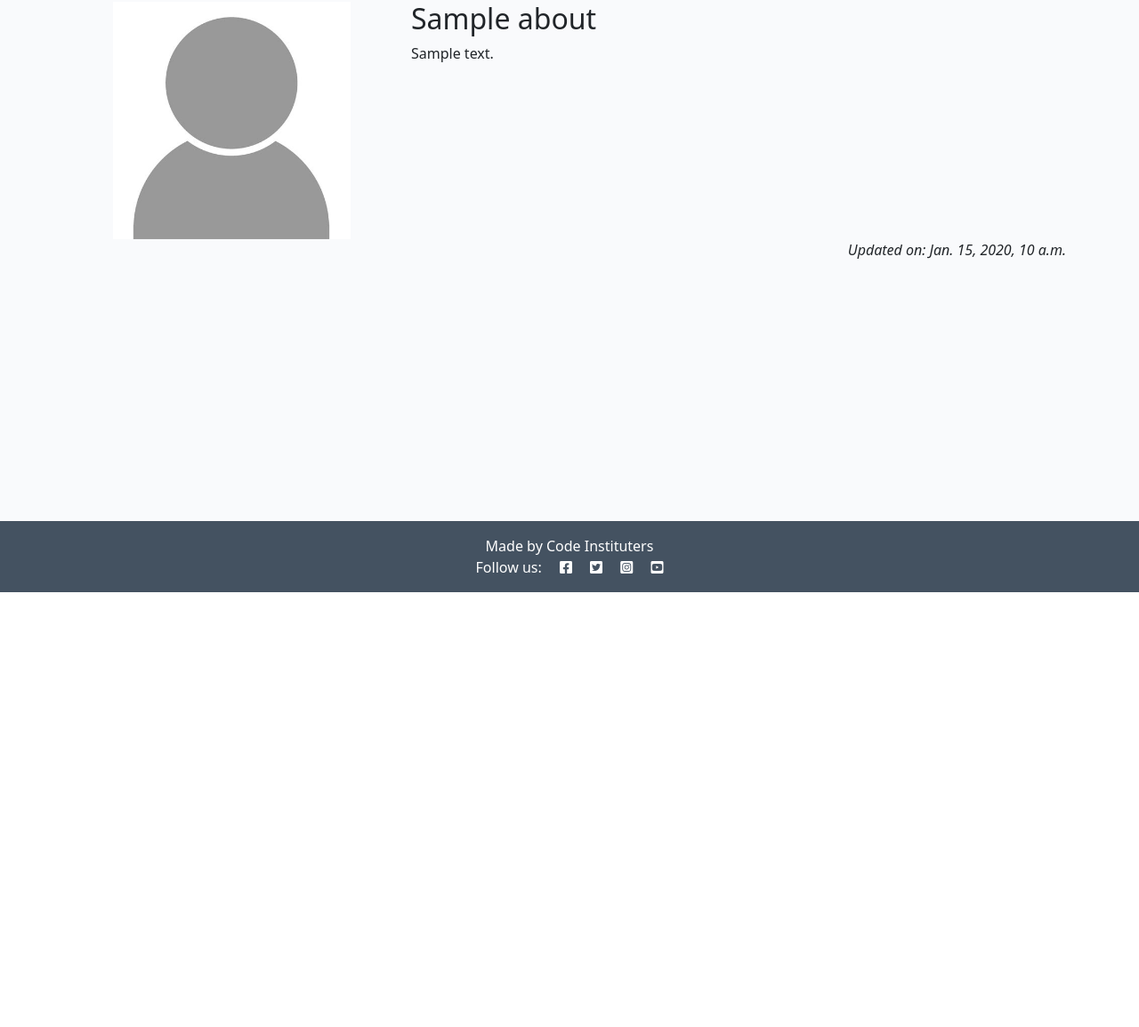
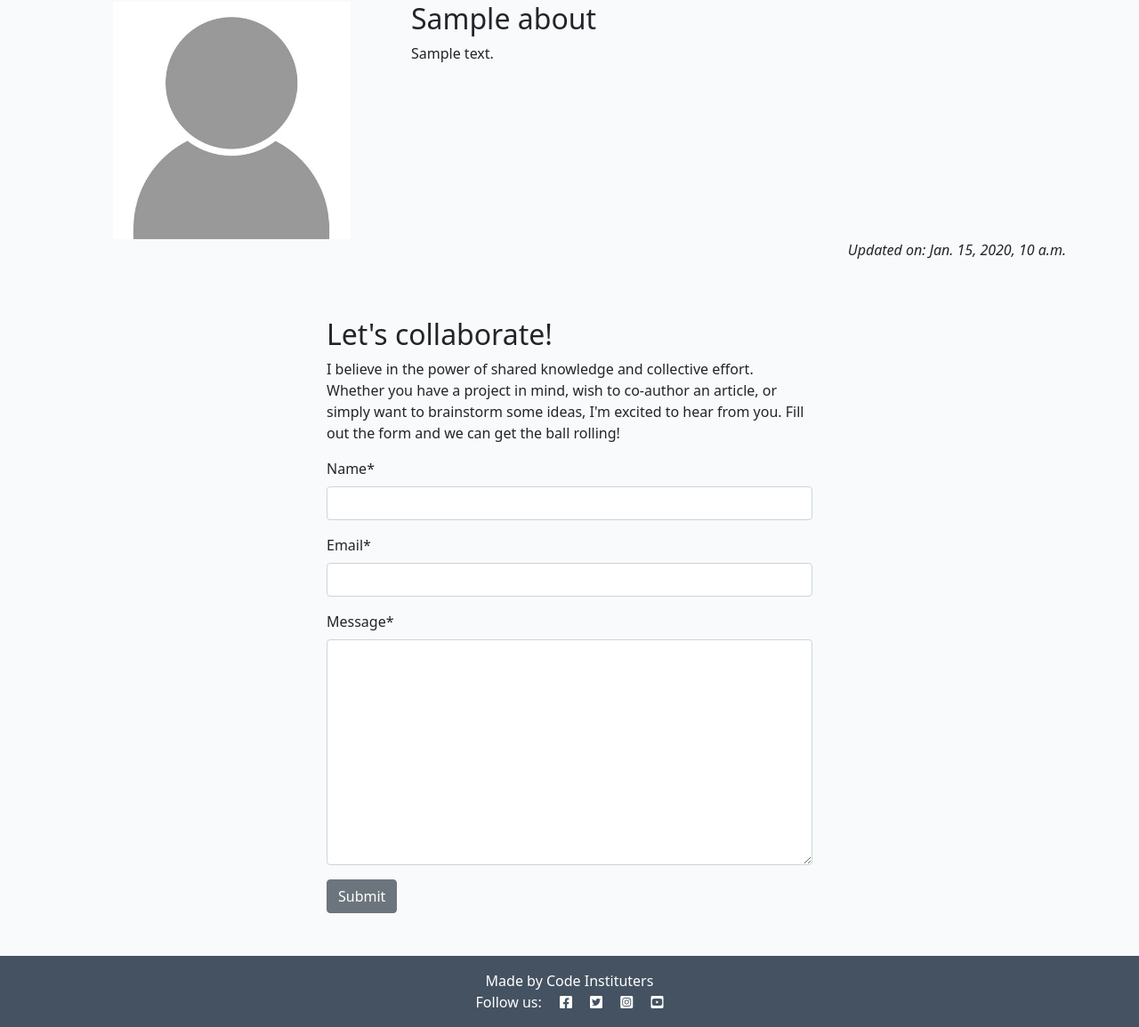
Before and after one commit to andreidrobota/djangoproject2, a Django app: page /about/ in a window 1280 px wide. Shown: the part 134-1289 px from the top of the page at 89% size. Before the commit the page ends 800 px from the top, so only its background shows below. Run offline with Django 5.2, Linux system fonts and the light colour scheme; tables that the repository leaves empty hold one stand-in row (values such as "Sample post"); some libraries are stand-ins or nearby versions.

Commit message:
Add Collaboration form

```diff
--- /dev/null
+++ b/about/forms.py
@@ -0,0 +1,8 @@
+from .models import CollaborateRequest
+from django import forms
+
+
+class CollaborateForm(forms.ModelForm):
+    class Meta:
+        model = CollaborateRequest
+        fields = ('name', 'email', 'message')
--- a/about/models.py
+++ b/about/models.py
@@ -10,3 +10,12 @@ class About (models.Model):
 
     def __str__(self):
         return self.title
+
+class CollaborateRequest(models.Model):
+    name = models.CharField(max_length=200)
+    email = models.EmailField()
+    message = models.TextField()
+    read = models.BooleanField(default=False)
+
+    def __str__(self):
+        return f"Collaboration request from {self.name}"
--- a/about/templates/about/about.html
+++ b/about/templates/about/about.html
@@ -1,23 +1,43 @@
 {% extends 'base.html' %}
+{% load static %}
+{% load crispy_forms_tags %}
+
 {% block content %}
-{% load static %}
 <div class="container mt-5">
     <div class="row">
-        <div class="col-4 text-center">
+        <div class="col-12 col-md-4 text-center">
             <img src="{% static 'images/nobody.jpg' %}" width="75%">
         </div>
-        <div class="col-8">
-            <!-- Title goes between these h2 tags -->
+        <div class="col-12 col-md-8">
             <h2>{{ about.title }}</h2>
-            <!-- Content goes directly underneath this -->
-            <p>{{ about.content | safe }}</p>
+            {{ about.content | safe }}
         </div>
     </div>
     <div class="row">
         <div class="col text-right">
-            <!-- Updated on field goes in here -->
-            <p class="text-end"><em>Updated on: {{ about.updated_on }}</em></p>
+          <!-- Updated on field goes in here -->
+
+          <p class="text-end"><em>Updated on: {{ about.updated_on }}</em></p>
         </div>
-      </div>
+    </div>
+    <div class="row justify-content-center">
+        <div class="col-12 col-md-6 my-5">
+            <h2>Let's collaborate!</h2>
+            <p>I believe in the power of shared knowledge and collective effort.
+                Whether you have a project in mind, wish to co-author
+                an article, or simply want to brainstorm some ideas,
+                I'm excited to hear from you. Fill out the form
+                and we can get the ball rolling!</p>
+
+            <!-- add your form here. Your submit button should
+                                have the classes of btn, btn-secondary -->
+                <form method="post">
+                    {{ collaborate_form | crispy }}
+                    {% csrf_token %}
+                    <button class="btn btn-secondary"
+                        type="submit">Submit</button>
+                </form>
+        </div>
+    </div>
 </div>
 {% endblock content %}
--- a/about/views.py
+++ b/about/views.py
@@ -1,13 +1,26 @@
 from django.shortcuts import render
+from django.contrib import messages
 from .models import About
+from .forms import CollaborateForm
 
 # Create your views here.
 
 def about_me(request):
+
+    if request.method == "POST":
+        collaborate_form = CollaborateForm(data=request.POST)
+        if collaborate_form.is_valid():
+            collaborate_form.save()
+            messages.add_message(request, messages.SUCCESS, "Collaboration request received! I endavour to respond within 2 working days.")
+
+
     about = About.objects.all().order_by('-updated_on').first()
+    collaborate_form = CollaborateForm()
 
     return render(
         request,
         "about/about.html",
-        {"about":about},
+        {"about":about,
+        "collaborate_form": collaborate_form
+        },
     )
```
Also changed, not shown: about/admin.py (+6 -1 lines), about/migrations/0002_collaboraterequest.py (added).
